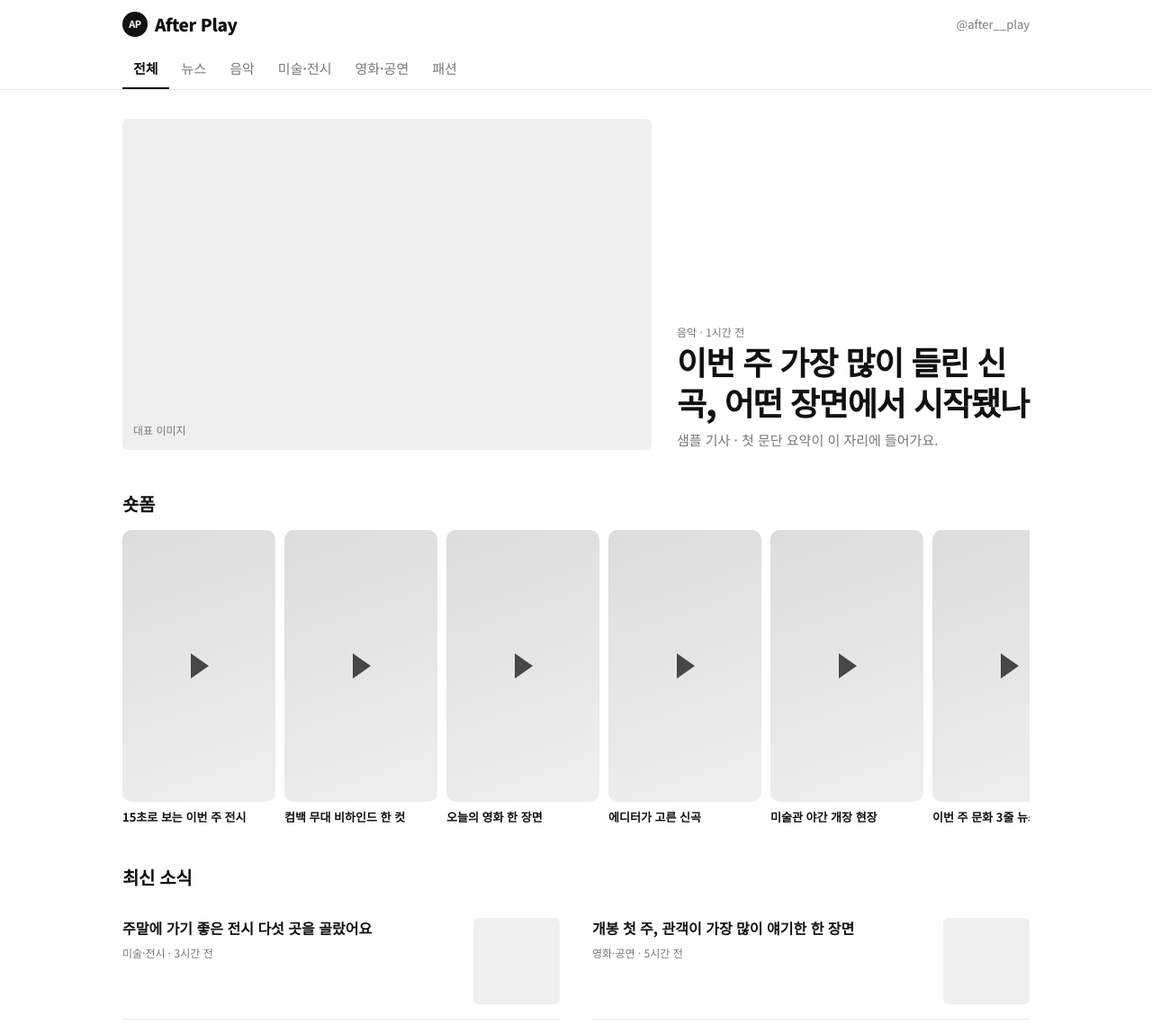
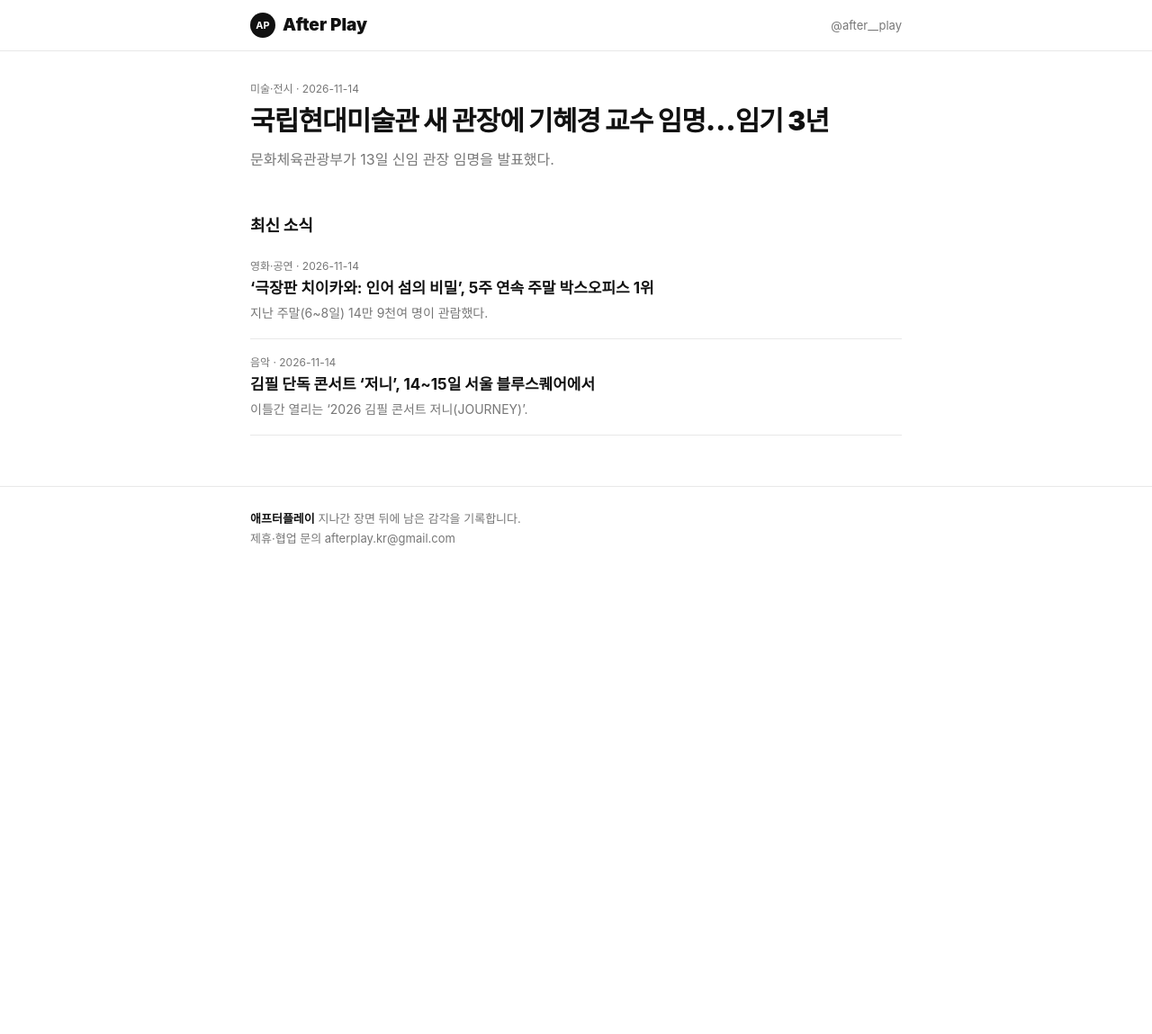
Before and after one commit to afterplaykr-dot/afterplaykr-dot.github.io, a plain HTML site: page index.html in a window 1280 px wide. Shown: the top 1149 px of the page at 90% size. After the commit the page ends 800 px from the top, so only its background shows below. Drawn offline with Linux system fonts and the light colour scheme.

Commit message:
Add files via upload

```diff
--- a/index.html
+++ b/index.html
@@ -1,110 +1,12 @@
-<!DOCTYPE html>
-<html lang="ko">
-<head>
-<meta charset="utf-8">
-<meta name="viewport" content="width=device-width, initial-scale=1, viewport-fit=cover">
+<!DOCTYPE html><html lang="ko"><head><meta charset="utf-8">
+<meta name="viewport" content="width=device-width,initial-scale=1,viewport-fit=cover">
 <title>애프터플레이 | 문화예술·음악 뉴스 매거진</title>
 <meta name="description" content="문화예술·음악 소식을 전하는 애프터플레이. 지나간 장면 뒤에 남은 감각을 기록합니다.">
 <link rel="canonical" href="https://afterplaykr-dot.github.io/">
-<meta property="og:type" content="website">
-<meta property="og:site_name" content="애프터플레이">
-<meta property="og:title" content="애프터플레이 | 문화예술·음악 뉴스 매거진">
-<meta property="og:description" content="지나간 장면 뒤에 남은 감각을 기록합니다.">
-<meta property="og:url" content="https://afterplaykr-dot.github.io/">
+<meta property="og:type" content="website"><meta property="og:site_name" content="애프터플레이"><meta property="og:title" content="애프터플레이 | 문화예술·음악 뉴스 매거진"><meta property="og:description" content="지나간 장면 뒤에 남은 감각을 기록합니다."><meta property="og:url" content="https://afterplaykr-dot.github.io/">
 <meta name="naver-site-verification" content="4e7e38bac987d06f8c406958d227d0aa381b4535" />
-<link rel="stylesheet" href="https://fonts.googleapis.com/css2?family=Noto+Sans+KR:wght@400;500;700;900&display=swap">
-<style>
-:root{--bg:#fff;--ink:#111;--mu:#777;--ln:#e8e8e8;--tile:#efefef;--tile2:#dcdcdc;--inv:#111;--invt:#fff;
-box-sizing:border-box;padding-top:env(safe-area-inset-top,0px);padding-bottom:env(safe-area-inset-bottom,0px)}
-@media(prefers-color-scheme:dark){:root:not([data-theme="light"]){--bg:#0e0e0e;--ink:#f2f2f2;--mu:#999;--ln:#262626;--tile:#1c1c1c;--tile2:#2a2a2a;--inv:#f2f2f2;--invt:#0e0e0e}}
-:root[data-theme="dark"]{--bg:#0e0e0e;--ink:#f2f2f2;--mu:#999;--ln:#262626;--tile:#1c1c1c;--tile2:#2a2a2a;--inv:#f2f2f2;--invt:#0e0e0e}
-html{scroll-padding-top:env(safe-area-inset-top,0px)}
-*{box-sizing:border-box}
-body{margin:0;background:var(--bg);color:var(--ink);font-family:"Noto Sans KR",system-ui,sans-serif;line-height:1.55;-webkit-text-size-adjust:100%}
-a{color:inherit;text-decoration:none}
-.w{max-width:1040px;margin:0 auto;padding:0 16px}
-header{position:sticky;top:env(safe-area-inset-top,0px);background:var(--bg);z-index:10;border-bottom:1px solid var(--ln)}
-.bar{display:flex;align-items:center;justify-content:space-between;height:54px}
-.logo{display:flex;align-items:center;gap:8px;font-weight:900;font-size:19px;letter-spacing:-.02em}
-.logo i{display:grid;place-items:center;width:28px;height:28px;border-radius:50%;background:var(--inv);color:var(--invt);font-style:normal;font-size:11px;font-weight:700}
-.ig{font-size:13px;color:var(--mu)}
-nav{display:flex;gap:2px;overflow-x:auto;scrollbar-width:none}
-nav::-webkit-scrollbar{display:none}
-nav button{flex:0 0 auto;border:0;background:none;color:var(--mu);font:inherit;font-size:15px;font-weight:500;padding:10px 12px;cursor:pointer;border-bottom:2px solid transparent}
-nav button[aria-selected=true]{color:var(--ink);font-weight:700;border-color:var(--ink)}
-button:focus-visible,a:focus-visible{outline:2px solid var(--ink);outline-offset:2px}
-.hero{display:grid;gap:14px;padding:24px 0 8px}
-.ph{background:var(--tile);border-radius:6px;aspect-ratio:16/10;display:flex;align-items:flex-end;padding:12px;color:var(--mu);font-size:12px}
-.hero h1{font-size:28px;line-height:1.25;font-weight:900;letter-spacing:-.03em;margin:0}
-.hero p{margin:8px 0 0;color:var(--mu);font-size:15px}
-.k{font-size:12px;color:var(--mu);margin-top:8px}
-h2{font-size:20px;font-weight:900;letter-spacing:-.02em;margin:36px 0 14px}
-.list{display:grid;gap:0}
-.it{display:grid;grid-template-columns:1fr 96px;gap:14px;padding:16px 0;border-bottom:1px solid var(--ln);cursor:pointer}
-.it h3{margin:0;font-size:16px;line-height:1.4;font-weight:700}
-.it .th{background:var(--tile);border-radius:6px;aspect-ratio:1/1}
-.it:hover h3{text-decoration:underline}
-.empty{color:var(--mu);padding:24px 0;font-size:14px}
-.sf{display:flex;gap:10px;overflow-x:auto;padding-bottom:6px;scroll-snap-type:x mandatory;scrollbar-width:none}
-.sf::-webkit-scrollbar{display:none}
-.v{flex:0 0 138px;scroll-snap-align:start}
-.v .t{position:relative;aspect-ratio:9/16;border-radius:10px;background:linear-gradient(160deg,var(--tile2),var(--tile))}
-.v .t::after{content:"";position:absolute;left:50%;top:50%;margin:-14px 0 0 -9px;border-left:20px solid var(--ink);border-top:14px solid transparent;border-bottom:14px solid transparent;opacity:.75}
-.v b{display:block;font-size:13px;line-height:1.35;margin-top:8px;font-weight:700}
-footer{margin-top:56px;border-top:1px solid var(--ln);padding:24px 0 40px;color:var(--mu);font-size:13px}
-footer b{color:var(--ink)}
-.note{background:var(--tile);border-radius:8px;padding:10px 12px;font-size:12.5px;color:var(--mu);margin-top:16px}
-@media(min-width:820px){
- .hero{grid-template-columns:1.5fr 1fr;align-items:end;gap:28px;padding-top:32px}
- .hero h1{font-size:36px}
- .list.g{grid-template-columns:1fr 1fr;column-gap:36px}
- .v{flex-basis:170px}
-}
-</style>
-</head>
-<body>
-<header>
- <div class="w">
-  <div class="bar"><a class="logo" href="#"><i>AP</i>After Play</a><a class="ig" href="https://www.instagram.com/after__play/">@after__play</a></div>
-  <nav role="tablist" id="nav"></nav>
- </div>
-</header>
-<main class="w">
- <section class="hero" id="hero"></section>
- <h2>숏폼</h2>
- <div class="sf" id="sf"></div>
- <h2 id="lt">최신 소식</h2>
- <div class="list g" id="list"></div>
- <div class="note">지금은 샘플 기사와 영상 자리만 채운 시안이에요. 실제 기사와 숏폼은 이 틀에 그대로 들어갑니다.</div>
-</main>
-<footer><div class="w"><b>애프터플레이</b> 지나간 장면 뒤에 남은 감각을 기록합니다.<br>제휴·협업 문의 afterplay.kr@gmail.com</div></footer>
-<script>
-const CATS=["전체","뉴스","음악","미술·전시","영화·공연","패션"];
-const A=[
- {c:"음악",t:"이번 주 가장 많이 들린 신곡, 어떤 장면에서 시작됐나",d:"샘플 기사 · 첫 문단 요약이 이 자리에 들어가요.",m:"1시간 전"},
- {c:"미술·전시",t:"주말에 가기 좋은 전시 다섯 곳을 골랐어요",m:"3시간 전"},
- {c:"영화·공연",t:"개봉 첫 주, 관객이 가장 많이 얘기한 한 장면",m:"5시간 전"},
- {c:"뉴스",t:"문화예술계 오늘의 한 줄 정리",m:"어제"},
- {c:"패션",t:"무대 위 옷차림이 거리로 번지는 방식",m:"어제"},
- {c:"음악",t:"연말 콘서트 예매일 한눈에 보기",m:"어제"},
- {c:"미술·전시",t:"야간 개장으로 달라진 미술관의 밤",m:"2일 전"},
- {c:"뉴스",t:"이번 주 놓치기 쉬운 문화 소식 모음",m:"2일 전"}];
-const V=["15초로 보는 이번 주 전시","컴백 무대 비하인드 한 컷","오늘의 영화 한 장면","에디터가 고른 신곡","미술관 야간 개장 현장","이번 주 문화 3줄 뉴스"];
-let cur="전체";
-const $=id=>document.getElementById(id);
-const esc=s=>s.replace(/[&<>"]/g,m=>({"&":"&amp;","<":"&lt;",">":"&gt;",'"':"&quot;"}[m]));
-function draw(){
- $("nav").innerHTML=CATS.map(c=>`<button role="tab" aria-selected="${c===cur}" data-c="${c}">${c}</button>`).join("");
- const f=cur==="전체"?A:A.filter(a=>a.c===cur);
- const h=f[0];
- $("hero").innerHTML=h?`<div class="ph">대표 이미지</div><div><div class="k">${esc(h.c)} · ${esc(h.m)}</div><h1>${esc(h.t)}</h1><p>${esc(h.d||"기사 요약이 이 자리에 들어가요.")}</p></div>`:`<div class="empty">아직 이 분류에 올라온 기사가 없어요.</div>`;
- const rest=f.slice(1);
- $("list").innerHTML=rest.length?rest.map(a=>`<div class="it"><div><h3>${esc(a.t)}</h3><div class="k">${esc(a.c)} · ${esc(a.m)}</div></div><div class="th" aria-hidden="true"></div></div>`).join(""):`<div class="empty">더 올라온 기사가 없어요.</div>`;
- $("lt").textContent=cur==="전체"?"최신 소식":cur;
-}
-$("nav").onclick=e=>{const c=e.target.dataset.c;if(c){cur=c;draw()}};
-$("sf").innerHTML=V.map(t=>`<div class="v"><div class="t" role="img" aria-label="숏폼 영상 자리"></div><b>${esc(t)}</b></div>`).join("");
-draw();
-</script>
-</body>
-</html>
+<link rel="stylesheet" href="style.css"></head><body>
+<header><div class="w"><div class="bar"><a class="logo" href="index.html"><i>AP</i>After Play</a><a class="ig" href="https://www.instagram.com/after__play/">@after__play</a></div></div></header>
+<main class="w"><a class="hero" href="articles/mmca-new-director.html" style="display:block"><div class="k">미술·전시 · 2026-11-14</div><h1>국립현대미술관 새 관장에 기혜경 교수 임명…임기 3년</h1><p>문화체육관광부가 13일 신임 관장 임명을 발표했다.</p></a>
+<h2>최신 소식</h2><a class="it" href="articles/chiikawa-box-office.html"><div class="k">영화·공연 · 2026-11-14</div><h3>‘극장판 치이카와: 인어 섬의 비밀’, 5주 연속 주말 박스오피스 1위</h3><p>지난 주말(6~8일) 14만 9천여 명이 관람했다.</p></a><a class="it" href="articles/kimpil-journey-concert.html"><div class="k">음악 · 2026-11-14</div><h3>김필 단독 콘서트 ‘저니’, 14~15일 서울 블루스퀘어에서</h3><p>이틀간 열리는 ‘2026 김필 콘서트 저니(JOURNEY)’.</p></a></main>
+<footer><div class="w"><b>애프터플레이</b> 지나간 장면 뒤에 남은 감각을 기록합니다.<br>제휴·협업 문의 afterplay.kr@gmail.com</div></footer></body></html>
--- a/sitemap.xml
+++ b/sitemap.xml
@@ -1,4 +1,7 @@
 <?xml version="1.0" encoding="UTF-8"?>
 <urlset xmlns="http://www.sitemaps.org/schemas/sitemap/0.9">
   <url><loc>https://afterplaykr-dot.github.io/</loc><lastmod>2026-11-14</lastmod></url>
+  <url><loc>https://afterplaykr-dot.github.io/articles/mmca-new-director.html</loc><lastmod>2026-11-14</lastmod></url>
+  <url><loc>https://afterplaykr-dot.github.io/articles/chiikawa-box-office.html</loc><lastmod>2026-11-14</lastmod></url>
+  <url><loc>https://afterplaykr-dot.github.io/articles/kimpil-journey-concert.html</loc><lastmod>2026-11-14</lastmod></url>
 </urlset>
--- /dev/null
+++ b/style.css
@@ -0,0 +1,25 @@
+:root{--bg:#fff;--ink:#111;--mu:#777;--ln:#e8e8e8;--tile:#f3f3f3}
+@media(prefers-color-scheme:dark){:root{--bg:#0e0e0e;--ink:#f2f2f2;--mu:#999;--ln:#262626;--tile:#1c1c1c}}
+*{box-sizing:border-box}
+body{margin:0;background:var(--bg);color:var(--ink);font-family:-apple-system,"Noto Sans KR","Apple SD Gothic Neo",system-ui,sans-serif;line-height:1.7;padding-top:env(safe-area-inset-top,0px);padding-bottom:env(safe-area-inset-bottom,0px)}
+a{color:inherit;text-decoration:none}a:hover{text-decoration:underline}
+.w{max-width:760px;margin:0 auto;padding:0 18px}
+header{border-bottom:1px solid var(--ln)}
+.bar{display:flex;align-items:center;justify-content:space-between;height:56px}
+.logo{display:flex;align-items:center;gap:8px;font-weight:900;font-size:19px}
+.logo i{display:grid;place-items:center;width:28px;height:28px;border-radius:50%;background:var(--ink);color:var(--bg);font-style:normal;font-size:11px;font-weight:700}
+.ig{font-size:13px;color:var(--mu)}
+.k{font-size:12px;color:var(--mu)}
+.hero{padding:32px 0 8px}
+.hero h1,.art h1{font-size:30px;line-height:1.3;font-weight:900;letter-spacing:-.03em;margin:6px 0 10px}
+.hero p,.dek{color:var(--mu);font-size:16px;margin:0}
+h2{font-size:18px;font-weight:900;margin:36px 0 4px}
+.it{display:block;padding:16px 0;border-bottom:1px solid var(--ln)}
+.it h3{margin:2px 0 4px;font-size:17px;line-height:1.4}
+.it p{margin:0;color:var(--mu);font-size:14px}
+.art{padding:28px 0 8px}.art p{font-size:17px;margin:0 0 18px}
+.src{border-top:1px solid var(--ln);margin-top:28px;padding-top:14px;font-size:13px;color:var(--mu)}
+.src a{text-decoration:underline}
+.back{display:inline-block;margin-top:20px;font-size:14px;color:var(--mu)}
+footer{margin-top:56px;border-top:1px solid var(--ln);padding:24px 0 40px;color:var(--mu);font-size:13px}
+footer b{color:var(--ink)}
```
Also changed, not shown: articles/chiikawa-box-office.html (added, +13 -0 lines), articles/kimpil-journey-concert.html (added, +13 -0 lines), articles/mmca-new-director.html (added, +13 -0 lines).
